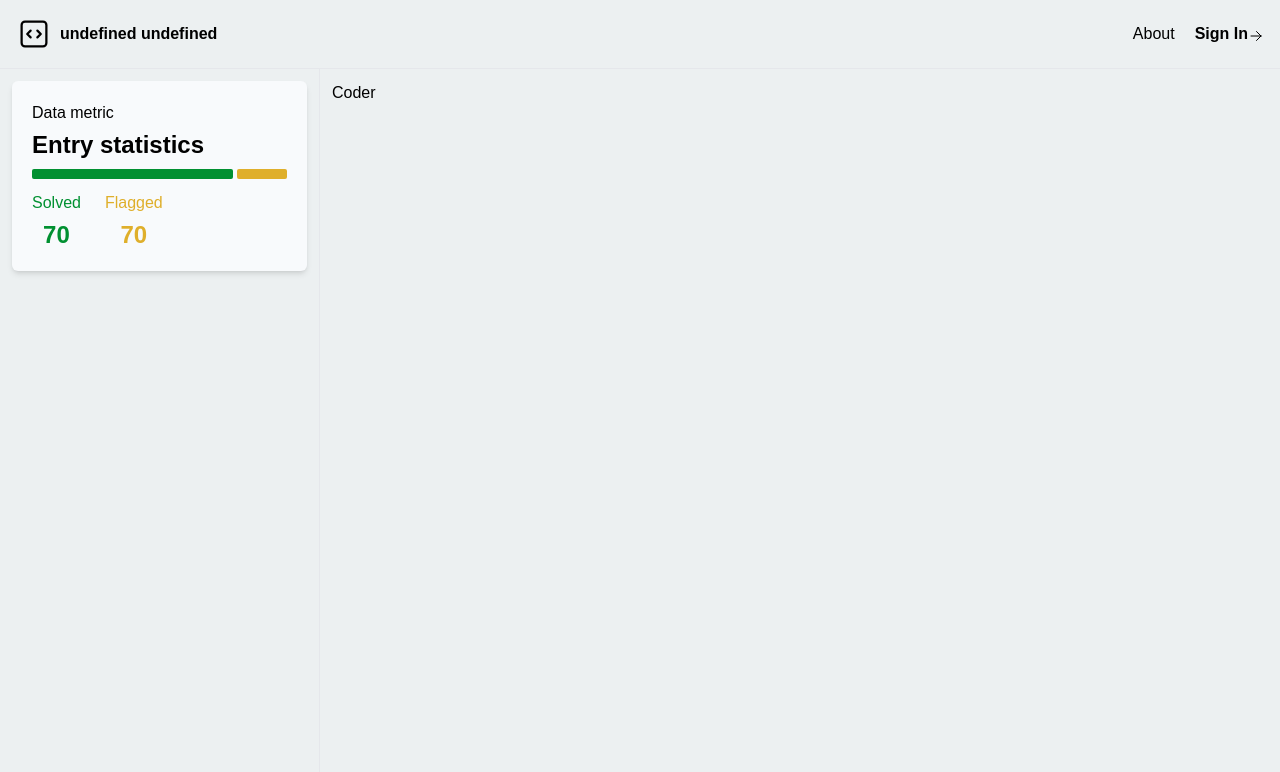
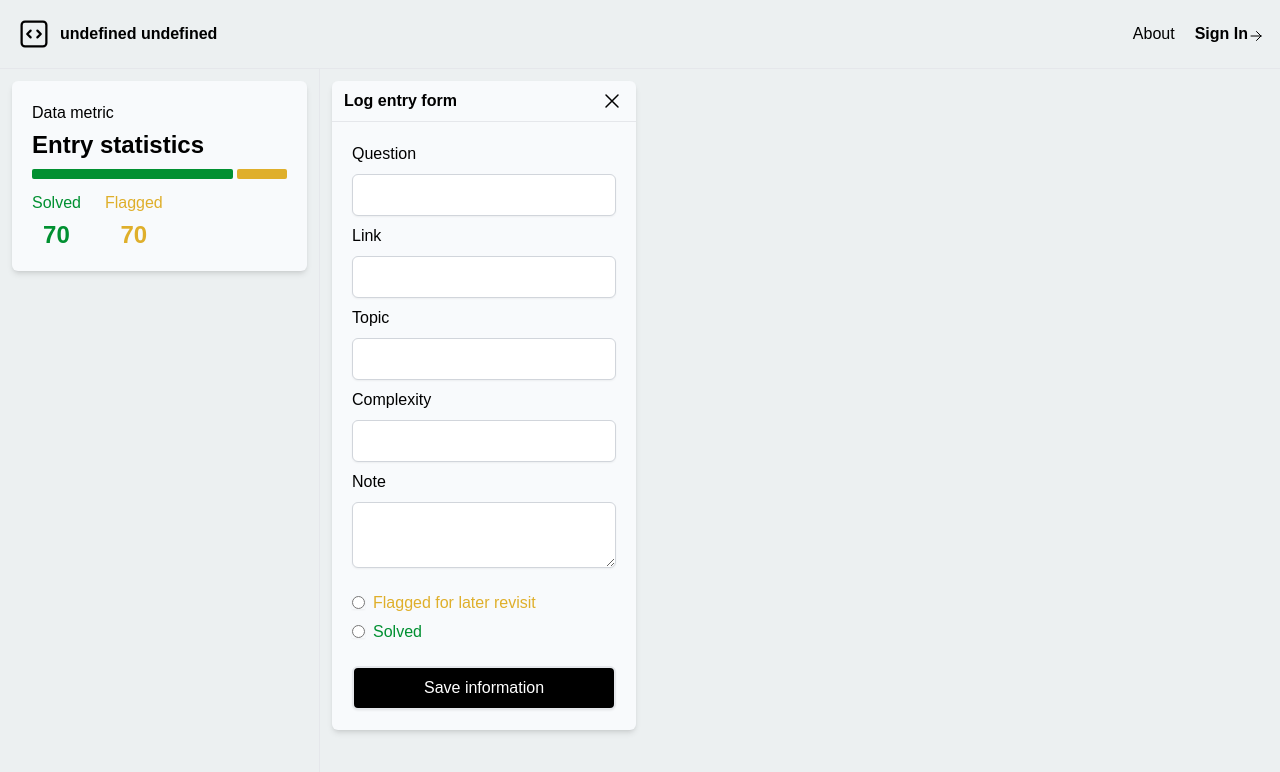
Before and after one commit to scode24/DSA-Tracker-App, a React (Create React App) app in the folder dsa-tracker-ui/: page /playground in a window 1280 px wide. Shown: the top 772 px of the page. Built offline with nearby package versions, Linux system fonts and the light colour scheme.

Commit message:
Log entry form UI designed, made summary card component

```diff
--- /dev/null
+++ b/dsa-tracker-ui/src/components/EntryForm.js
@@ -0,0 +1,56 @@
+import React from 'react'
+
+function EntryForm() {
+    return (
+        <div className='card w-auto'>
+            <div className='flex flex-row justify-between p-2 px-3 border-b'>
+                <span className='font-bold'>Log entry form</span>
+                <svg xmlns="http://www.w3.org/2000/svg" fill="none" viewBox="0 0 24 24" strokeWidth={1.5} stroke="currentColor" className="w-6 h-6 cursor-pointer">
+                    <path strokeLinecap="round" strokeLinejoin="round" d="M6 18L18 6M6 6l12 12" />
+                </svg>
+            </div>
+            <form className='mt-5 text-left pb-5 px-5'>
+                <div className='flex flex-col'>
+                    <label>Question</label>
+                    <input type='text' />
+                </div>
+
+                <div className='flex flex-col'>
+                    <label>Link</label>
+                    <input type='text' />
+                </div>
+
+                <div className='flex flex-col'>
+                    <label>Topic</label>
+                    <input type='text' />
+                </div>
+
+                <div className='flex flex-col'>
+                    <label>Complexity</label>
+                    <input type='text' />
+                </div>
+
+                <div className='flex flex-col'>
+                    <label>Note</label>
+                    <textarea type='text' />
+                </div>
+
+                <div className='flex flex-col mt-3'>
+                    <div className='flex flex-row' style={{ 'color': '#DFAF2B' }} >
+                        <input className='mr-2' type="radio" id="flagged" name="status" value="flagged" />
+                        <label className='flex flex-col justify-center' for="flagged">Flagged for later revisit</label>
+                    </div>
+
+                    <div className='flex flex-row' style={{ 'color': '#019031' }}>
+                        <input className='mr-2' type="radio" id="solved" name="status" value="solved" />
+                        <label className='flex flex-col justify-center' for="solved">Solved</label>
+                    </div>
+                </div>
+
+                <button className='custom-button w-full mt-5' type='submit'>Save information</button>
+            </form>
+        </div>
+    )
+}
+
+export default EntryForm
--- a/dsa-tracker-ui/src/components/Playground.js
+++ b/dsa-tracker-ui/src/components/Playground.js
@@ -1,6 +1,8 @@
 import React, { useEffect } from 'react'
 import { messageStore } from '../shared/StateStore'
 import { userInfoStore } from '../shared/StateStore'
+import SummaryCard from './SummaryCard';
+import EntryForm from './EntryForm';
 
 function Playground() {
 
@@ -15,34 +17,19 @@ function Playground() {
         <div className='flex flex-row border-t h-90v max-md:flex-col'>
             <div className='w-1/4 flex-col border-r p-3 max-md:w-full'>
                 <div className='flex flex-col'>
-
-                    <div className='flex flex-col card p-5'>
-                        <span>Data metric</span>
-                        <span className='text-2xl font-bold mt-1'>Entry statistics</span>
-                        <div className='flex flex-row mt-2'>
-                            <div className='h-10p rounded-sm' style={{ 'backgroundColor': '#019031', 'width': '80%' }}></div>
-                            <div className='h-10p rounded-sm ml-1' style={{ 'backgroundColor': '#DFAF2B', 'width': '20%' }}></div>
-                        </div>
-
-                        <div className='flex flex-row mt-3'>
-                            <div className='flex flex-col text-center mr-6' style={{ 'color': '#019031' }}>
-                                <span className=''>Solved</span>
-                                <span className='text-2xl mt-1 font-bold'>70</span>
-                            </div>
-
-                            <div className='flex flex-col text-center mr-5' style={{ 'color': '#DFAF2B' }}>
-                                <span>Flagged</span>
-                                <span className='text-2xl mt-1 font-bold'>70</span>
-                            </div>
-                        </div>
-                    </div>
+                    <SummaryCard></SummaryCard>
                 </div>
             </div>
 
-            <div className='w-3/4 flex-col p-3'>
-                Coder
-            </div>
-        </div>
+            <div className='flex flex-row w-3/4 p-3 max-md:flex-col max-md:pt-0 max-md:w-auto'>
+                <div className='w-1/3 max-md:w-auto'>
+                    <EntryForm></EntryForm>
+                </div>
+                <div className='w-2/3 mx-3 max-md:w-auto max-md:mx-0 max-md:mt-3'>
+                    {/* <EntryForm></EntryForm> */}
+                </div>
+            </div >
+        </div >
     )
 }
 
--- /dev/null
+++ b/dsa-tracker-ui/src/components/SummaryCard.js
@@ -0,0 +1,28 @@
+import React from 'react'
+
+function SummaryCard() {
+    return (
+        <div className='flex flex-col card p-5'>
+            <span>Data metric</span>
+            <span className='text-2xl font-bold mt-1'>Entry statistics</span>
+            <div className='flex flex-row mt-2'>
+                <div className='h-10p rounded-sm' style={{ 'backgroundColor': '#019031', 'width': '80%' }}></div>
+                <div className='h-10p rounded-sm ml-1' style={{ 'backgroundColor': '#DFAF2B', 'width': '20%' }}></div>
+            </div>
+
+            <div className='flex flex-row mt-3'>
+                <div className='flex flex-col text-center mr-6' style={{ 'color': '#019031' }}>
+                    <span className=''>Solved</span>
+                    <span className='text-2xl mt-1 font-bold'>70</span>
+                </div>
+
+                <div className='flex flex-col text-center mr-5' style={{ 'color': '#DFAF2B' }}>
+                    <span>Flagged</span>
+                    <span className='text-2xl mt-1 font-bold'>70</span>
+                </div>
+            </div>
+        </div>
+    )
+}
+
+export default SummaryCard
--- a/dsa-tracker-ui/src/index.css
+++ b/dsa-tracker-ui/src/index.css
@@ -22,6 +22,10 @@ input {
   @apply border border-gray-300 rounded-md py-2 px-3 shadow-sm my-2
 }
 
+textarea {
+  @apply border border-gray-300 rounded-md py-2 px-3 shadow-sm my-2
+}
+
 .card {
   @apply bg-slate-50 rounded-md shadow-md
 }
```
